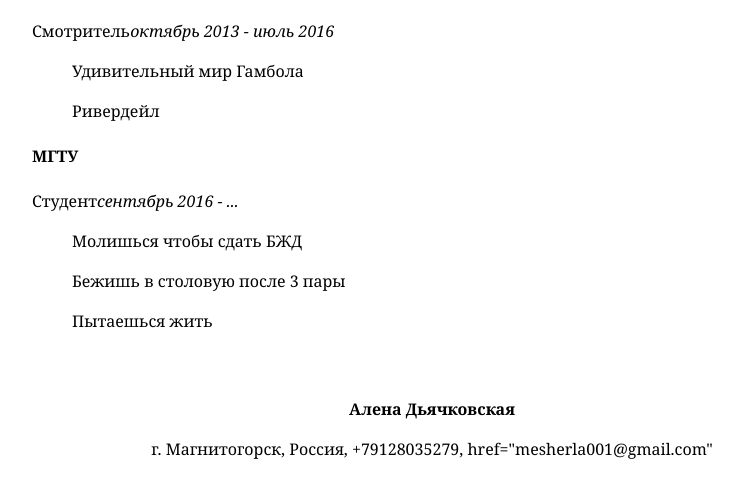
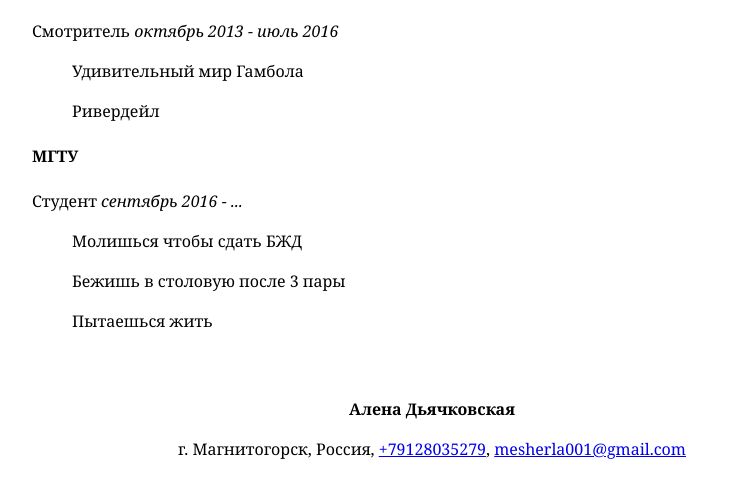
Before and after one commit to KognitivnayaBuena/kognitivnayabuena.github.io, a plain HTML site: page index.html in a window 1280 px wide. Shown: the part 336-834 px from the top of the page, without its empty margins (208-951 px from the left). Drawn offline with Linux system fonts and the light colour scheme.

Commit message:
Небольшие правки
- Добавляет пробелы
- Правит ссылки

```diff
--- a/index.html
+++ b/index.html
@@ -16,18 +16,18 @@
         <div id="main">
             <h2>Опыт работы</h2>
             <h4>Просмотр сериалов</h4>
-            <p>Смотритель<i>октябрь 2013 - июль 2016</i></p>
+            <p>Смотритель <i>октябрь 2013 - июль 2016</i></p>
             <ul>Удивительный мир Гамбола</ul>
             <ul>Ривердейл</ul>
             <h4>МГТУ</h4>
-            <p>Студент<i>сентябрь 2016 - ...</i></p>
+            <p>Студент <i>сентябрь 2016 - ...</i></p>
             <ul>Молишься чтобы сдать БЖД</ul>
             <ul>Бежишь в столовую после 3 пары</ul>
             <ul>Пытаешься жить</ul>
         </div>
         <div id="footer">
             <p><b>Алена Дьячковская</b></p>
-            <p>г. Магнитогорск, Россия, +79128035279, <a> href="mesherla001@gmail.com"</a></p>
+            <p>г. Магнитогорск, Россия, <a href="tel:+74951234567">+79128035279</a>, <a href="mailto:mesherla001@gmail.com">mesherla001@gmail.com</a></p>
         </div>
     </body>
 </html>
```
